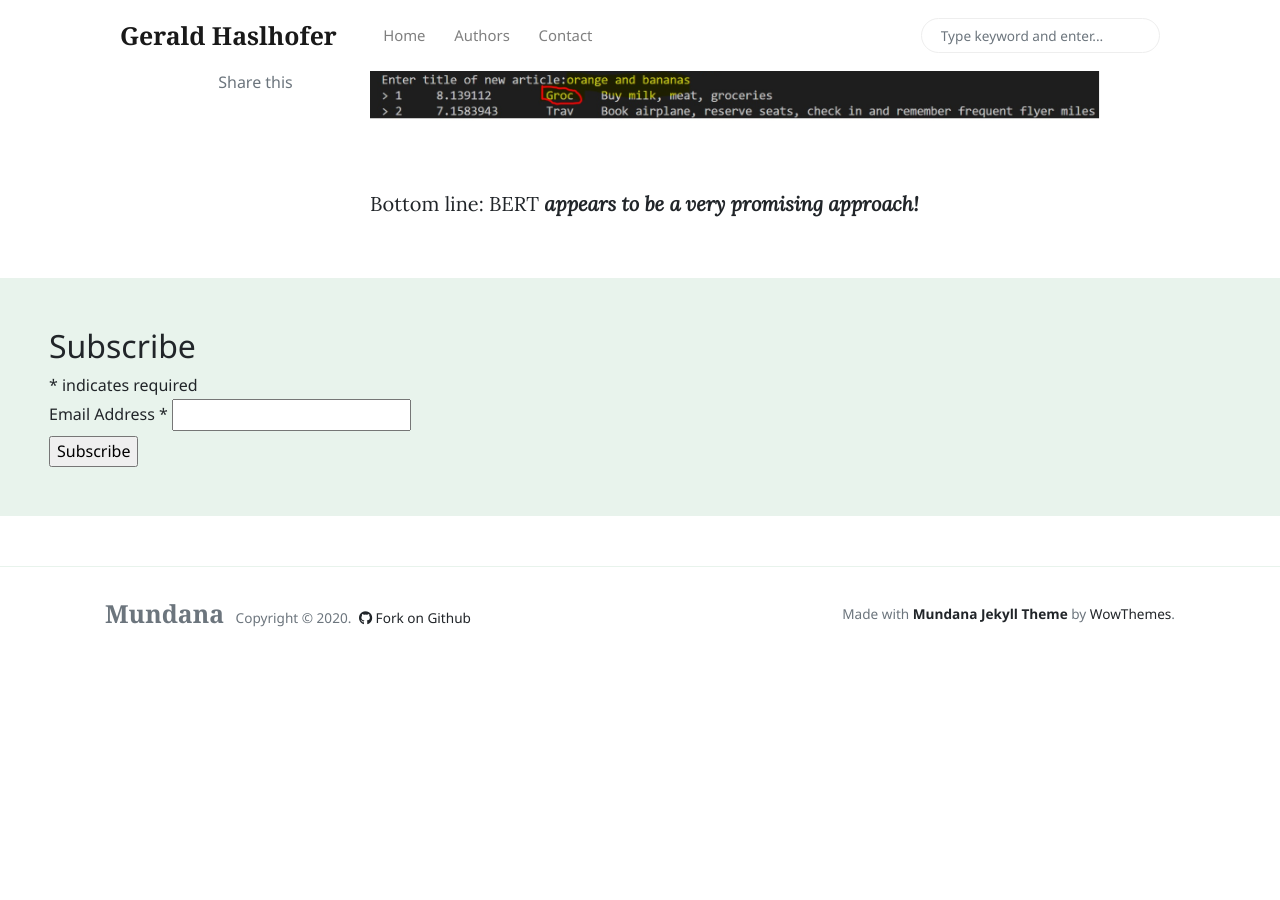
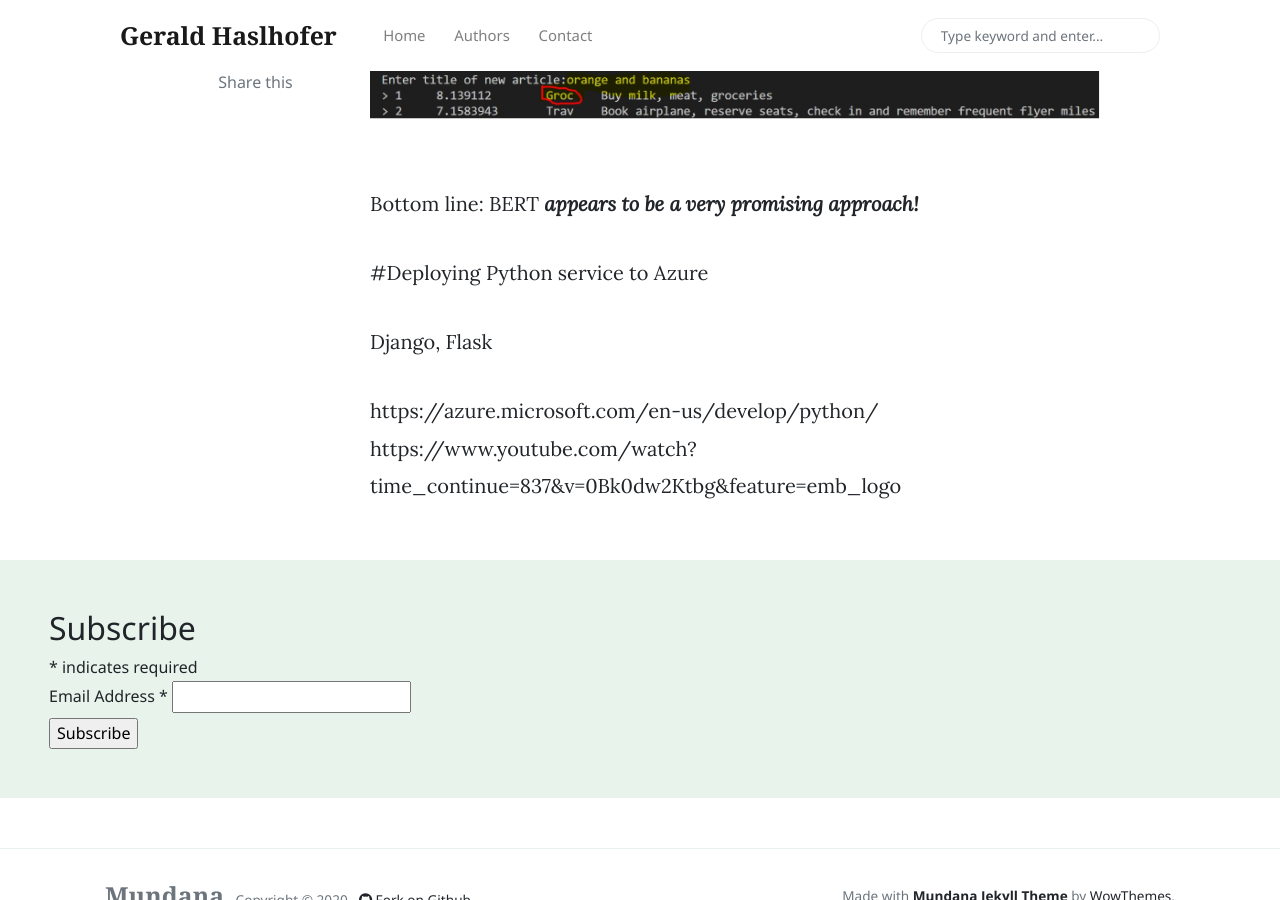
Before and after one commit to haslhofer/haslhofer.github.io, a Jekyll site: the page built from _posts/2019-12-20-starting-with-python.md, in a window 1280 px wide and 900 px high, scrolled down 8218 px. Built offline with Jekyll 4.4.1, drawn with Linux system fonts in a browser that asks for light colours; nearby versions of some CDN libraries; comment, search, counter and statistics services are not loaded; before the commit the page ends 8879 px from its top, so only the background shows below that.

Commit message:
Update 2019-12-20-starting-with-python.md

```diff
--- a/_posts/2019-12-20-starting-with-python.md
+++ b/_posts/2019-12-20-starting-with-python.md
@@ -196,3 +196,11 @@ When entering new items, the system consistently chooses the right list to add t
 ![Assets](/assets/images/results3.jpg)
 
 Bottom line: BERT ***appears to be a very promising approach!***
+
+
+#Deploying Python service to Azure
+
+Django, Flask
+
+https://azure.microsoft.com/en-us/develop/python/
+https://www.youtube.com/watch?time_continue=837&v=0Bk0dw2Ktbg&feature=emb_logo
```
